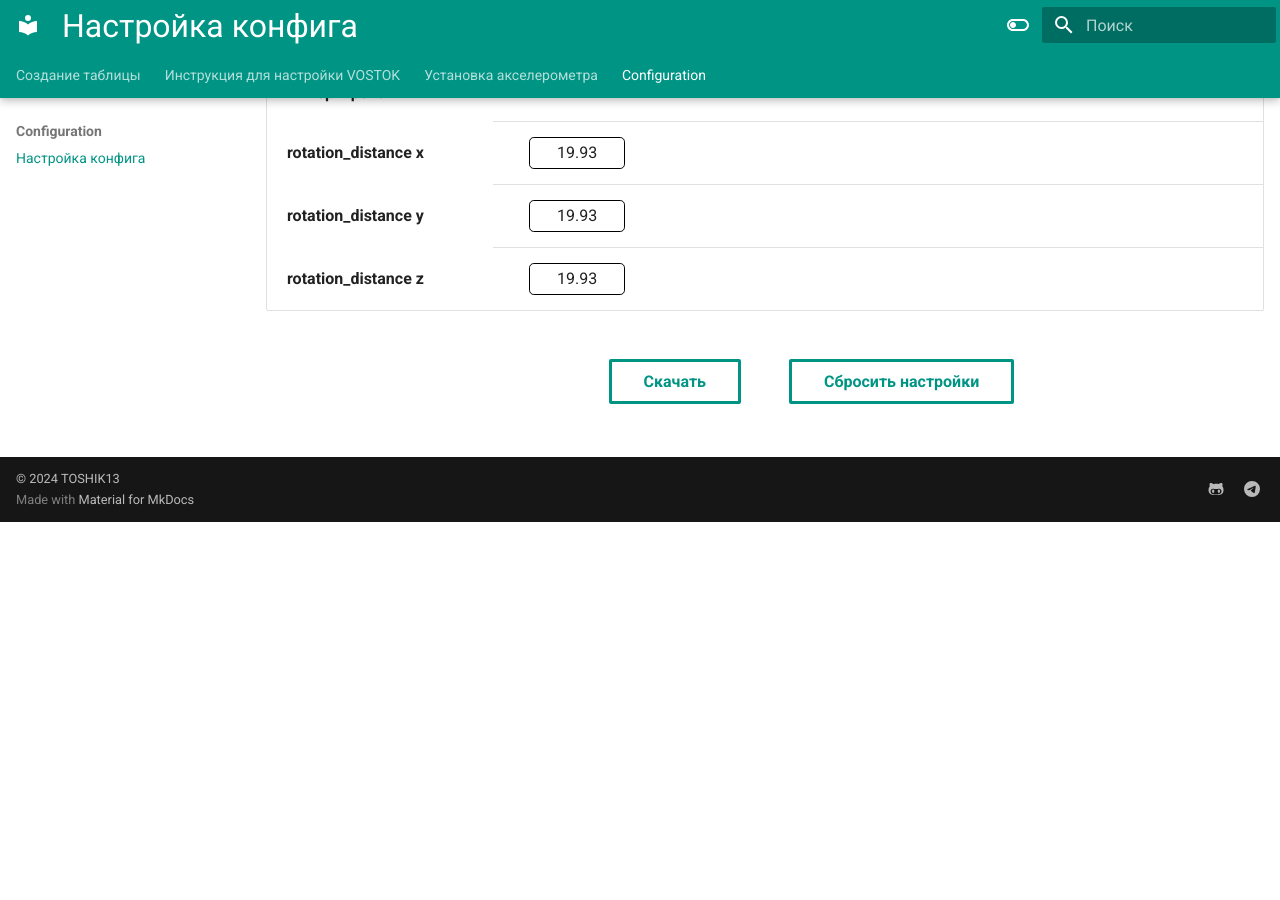
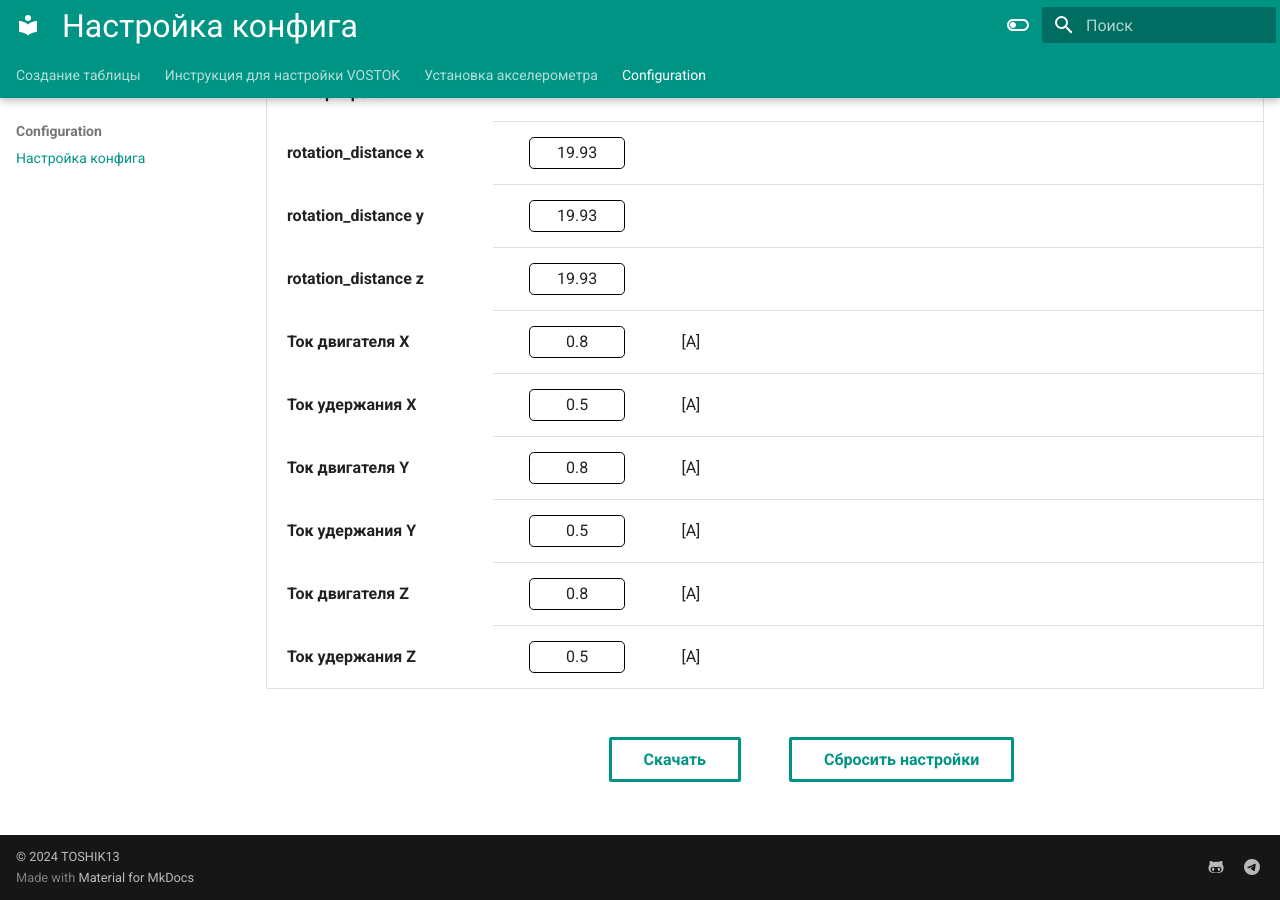
Before and after one commit to TOSHIK13/3D, an MkDocs documentation site: the page built from docs/configuration/configuration.md, in a window 1280 px wide and 900 px high, scrolled down 2142 px. Built offline with MkDocs 1.6.1 and Material for MkDocs 9.7.7, drawn with Linux system fonts in a browser that asks for light colours; before the commit the page ends 2664 px from its top, so only the background shows below that.

Commit message:
добавлен раздел tmc2209

```diff
--- a/docs/configuration/assets/js/generation_config.js
+++ b/docs/configuration/assets/js/generation_config.js
@@ -109,12 +109,7 @@
     return data;
 }
 function creatSteppers(data, motor, axis, main = true) {
-    console.log("motor:", motor);
-        if (main) {
-        // Ваш код для основного двигателя здесь
-    } else {
-        // Ваш код для неосновного двигателя здесь
-    }
+    //сли ость не основаня взять rotation_distance основной
     var general_parameters = {
         full_steps_per_rotation: '200',
         microsteps: '128',
@@ -127,11 +122,12 @@
         position_min: data[`${axis}_position_min`],
         position_max: data[`size_${axis}`],
         position_endstop: data[`${axis}_position_endstop`],
-        rotation_distance: data[`${axis}_rotation_distance`]
+        rotation_distance: (main) ? data[`${axis}_rotation_distance`] : data[`${axis.slice(0, -1)}_rotation_distance`],
+        run_current: (main) ? data[`${axis}_run_current`] : data[`${axis.slice(0, -1)}_run_current`],
+        hold_current: (main) ? data[`${axis}_hold_current`] : data[`${axis.slice(0, -1)}_hold_current`]
     };
     var step = { ...motor, ...general_parameters, ...individual_parameters};
     step['axis'] = axis;
-    console.log("step:", step);
 
     var text_step1 = `
 #Motor${step.id}
@@ -154,8 +150,16 @@
         var text_step2 = '';
         // Ваш код для неосновного двигателя здесь
     }
+    var text_drive = `
 
-    return text_step1 + text_step2
+[tmc2209 stepper_${step.axis}]
+uart_pin: ${step.uart_pin}
+run_current: ${step.run_current}
+hold_current: ${step.hold_current}
+interpolate : True
+stealthchop_threshold: 999999`;
+
+    return text_step1 + text_step2 + text_drive
 }
 
 
@@ -214,9 +218,9 @@
 ################################################################################
 #   X/Y Stepper Settings
 ################################################################################
-${creatSteppers(data, config_mcu['btt_octopus_pro'].motor0, 'x')}
-${creatSteppers(data, config_mcu['btt_octopus_pro'].motor1, 'y')}
-${creatSteppers(data, config_mcu['btt_octopus_pro'].motor1, 'y1', false)}
+${creatSteppers(data, config_mcu[data.MCU].motor0, 'x')}
+${creatSteppers(data, config_mcu[data.MCU].motor1, 'y')}
+${creatSteppers(data, config_mcu[data.MCU].motor2, 'y1', false)}
 
 ################################################################################
 #   Z Stepper Settings
@@ -279,6 +283,12 @@
         'k3d_config_x_rotation_distance',
         'k3d_config_y_rotation_distance',
         'k3d_config_z_rotation_distance',
+        'k3d_config_x_run_current',
+        'k3d_config_x_hold_current',
+        'k3d_config_y_run_current',
+        'k3d_config_y_hold_current',
+        'k3d_config_z_run_current',
+        'k3d_config_z_hold_current',
     ]; // Список идентификаторов обычных полей
     var radioFieldList = [
         'k3d_config_MCU'
--- a/docs/configuration/configuration.md
+++ b/docs/configuration/configuration.md
@@ -44,9 +44,9 @@
         <tr>
             <th class="lang" id="k3d_config_MCU">Материнская плата</td>
             <td align="center">
-                <form style="text-align:left; width:fit-content;"><input type="radio" id="k3d_config_MCU_0" name="k3d_config_MCU" value="fysetc_spider" checked><label for="k3d_la_firmwareMarlin"> Fysetc spider</label><br>
+                <form style="text-align:left; width:fit-content;"><input type="radio" id="k3d_config_MCU_0" name="k3d_config_MCU" value="fysetc_spider"><label for="k3d_la_firmwareMarlin"> Fysetc spider</label><br>
                 <input type="radio" id="k3d_config_MCU_1" name="k3d_config_MCU" value="btt_octopus"><label for="k3d_la_firmwareKlipper"> BTT Octopus</label><br>
-                <input type="radio" id="k3d_config_MCU_2" name="k3d_config_MCU" value="btt_octopus_pro"><label for="k3d_la_firmwareRRF"> BTT Octopus pro</label><br>
+                <input type="radio" id="k3d_config_MCU_2" name="k3d_config_MCU" value="btt_octopus_pro" checked><label for="k3d_la_firmwareRRF"> BTT Octopus pro</label><br>
 				<input type="radio" id="k3d_config_MCU_2" name="k3d_config_MCU" value="btt_skr_1.4"><label for="k3d_la_firmwareRRF"> BTT SKR 1.4</label>
                 </form>
             </td>
@@ -168,6 +168,36 @@
             <td style="text-align:center"><input class="calibratorInput" type="text" id="k3d_config_z_rotation_distance" name="k3d_config_z_rotation_distance" value="19.93"></td>
             <td class="lang" id="table.z_rotation_distance.description" style="text-align: justify;"></td>
         </tr>
+        <tr>
+            <th class="lang" id="table.x_run_current.title">Ток двигателя X</td>
+            <td style="text-align:center"><input class="calibratorInput" type="text" id="k3d_config_x_run_current" name="k3d_config_x_run_current" value="0.8"></td>
+            <td class="lang" id="table.x_run_current.description" style="text-align: justify;">[А]</td>
+        </tr>
+            <tr>
+            <th class="lang" id="table.x_hold_current.title">Ток удержания X</td>
+            <td style="text-align:center"><input class="calibratorInput" type="text" id="k3d_config_x_hold_current" name="k3d_config_x_hold_current" value="0.5"></td>
+            <td class="lang" id="table.x_hold_current.description" style="text-align: justify;">[А]</td>
+        </tr>
+        <tr>
+            <th class="lang" id="table.y_run_current.title">Ток двигателя Y</td>
+            <td style="text-align:center"><input class="calibratorInput" type="text" id="k3d_config_y_run_current" name="k3d_config_y_run_current" value="0.8"></td>
+            <td class="lang" id="table.y_run_current.description" style="text-align: justify;">[А]</td>
+        </tr>
+            <tr>
+            <th class="lang" id="table.y_hold_current.title">Ток удержания Y</td>
+            <td style="text-align:center"><input class="calibratorInput" type="text" id="k3d_config_y_hold_current" name="k3d_config_y_hold_current" value="0.5"></td>
+            <td class="lang" id="table.y_hold_current.description" style="text-align: justify;">[А]</td>
+        </tr>
+        <tr>
+            <th class="lang" id="table.z_run_current.title">Ток двигателя Z</td>
+            <td style="text-align:center"><input class="calibratorInput" type="text" id="k3d_config_z_run_current" name="k3d_config_z_run_current" value="0.8"></td>
+            <td class="lang" id="table.z_run_current.description" style="text-align: justify;">[А]</td>
+        </tr>
+            <tr>
+            <th class="lang" id="table.z_hold_current.title">Ток удержания Z</td>
+            <td style="text-align:center"><input class="calibratorInput" type="text" id="k3d_config_z_hold_current" name="k3d_config_z_hold_current" value="0.5"></td>
+            <td class="lang" id="table.z_hold_current.description" style="text-align: justify;">[А]</td>
+        </tr>
     </tbody>
 </table>
 
```
